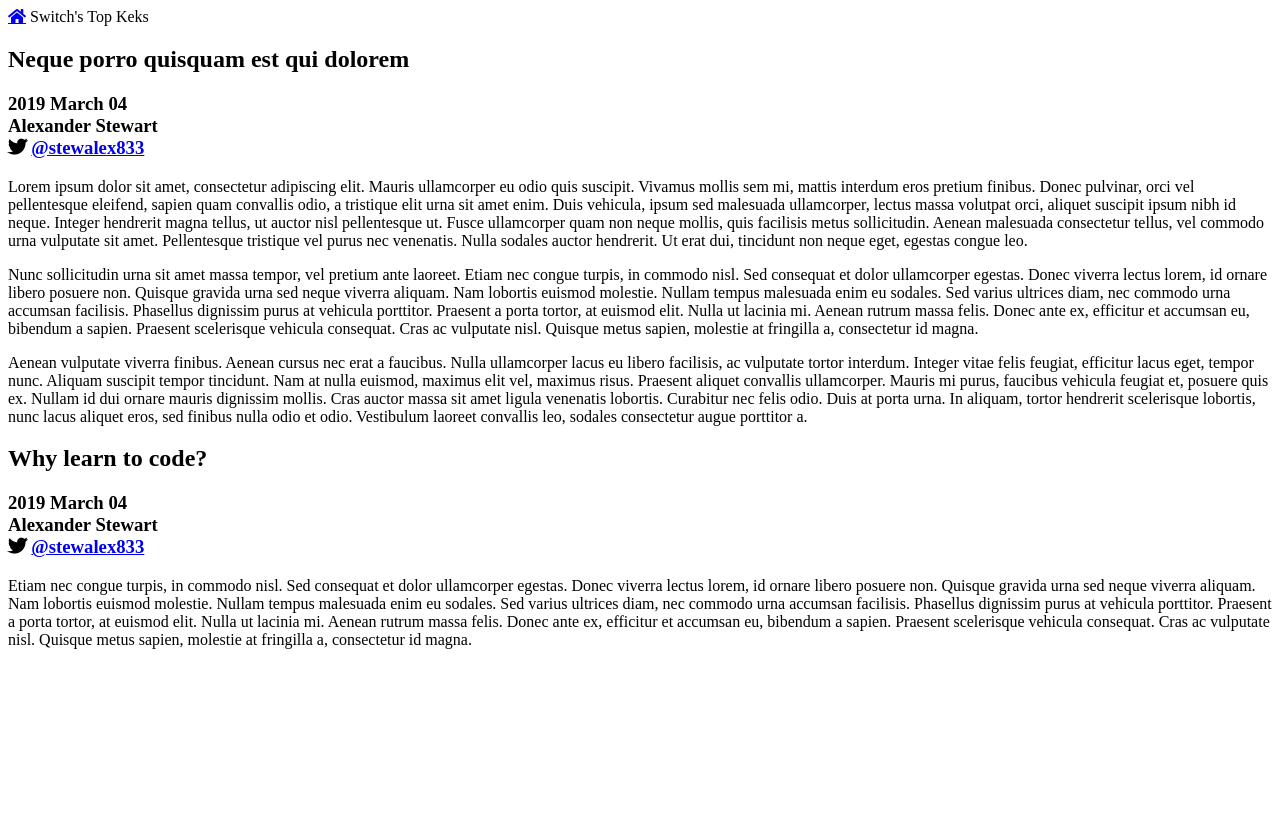
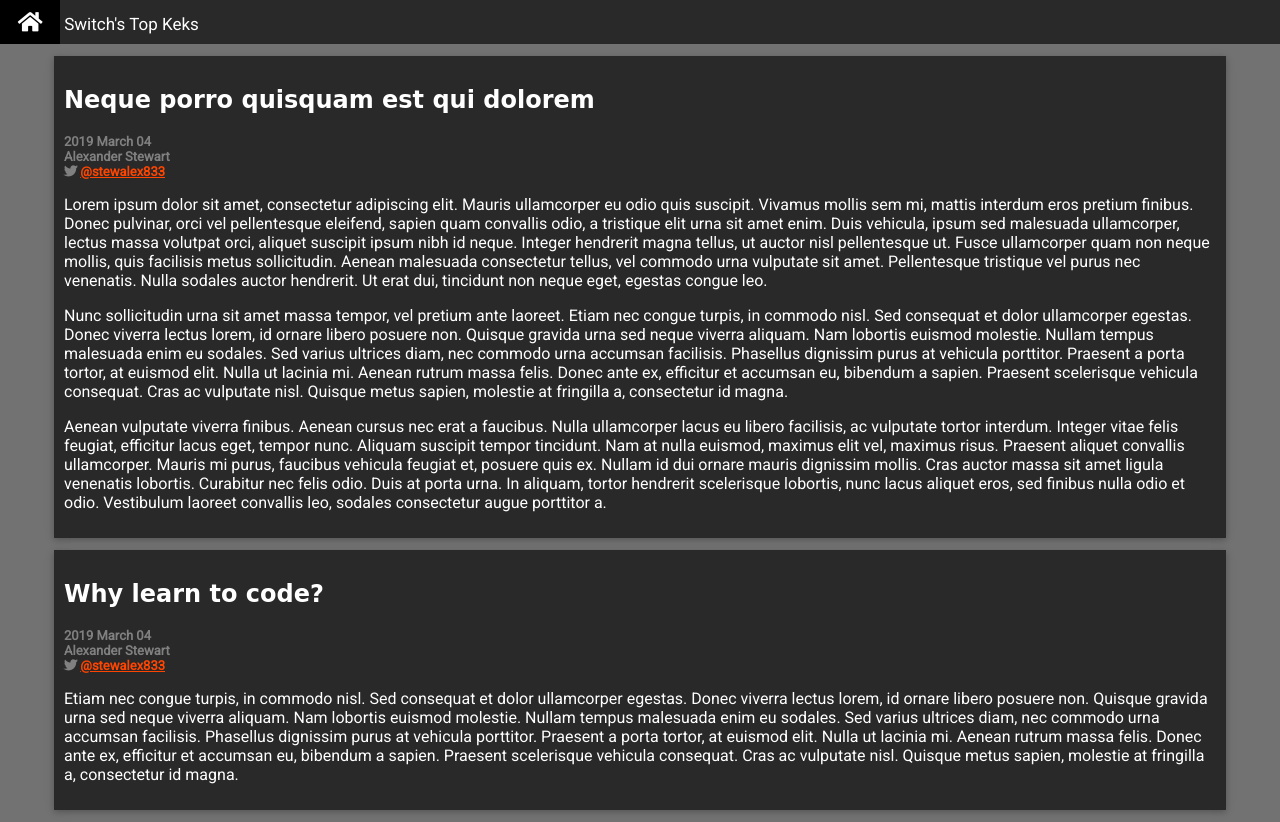
Before and after one commit to mladico/switch-s_top_keks, a plain HTML site: page index.html in a window 1280 px wide. Before the commit the page ends 800 px from the top, so only its background shows below. Drawn offline with Linux system fonts and the light colour scheme; a web font is replaced by a local one.

Commit message:
correcting relative paths

```diff
--- a/index.html
+++ b/index.html
@@ -4,7 +4,7 @@
 <head>
     <title>Switch's Top Keks</title>
 
-    <link rel="stylesheet" type="text/css" href="styles\site.css">
+    <link rel="stylesheet" type="text/css" href="site.css">
     <!-- Font Awesome (for icons) -->
     <link rel="stylesheet" href="https://use.fontawesome.com/releases/v5.7.2/css/all.css"
         integrity="sha384-fnmOCqbTlWIlj8LyTjo7mOUStjsKC4pOpQbqyi7RrhN7udi9RwhKkMHpvLbHG9Sr" crossorigin="anonymous">
@@ -21,7 +21,7 @@
 
 <body>
     <nav class="topnav">
-        <a href="./index.html" class="topnav-icons fa fa-home" title="Home"></a>
+        <a href="index.html" class="topnav-icons fa fa-home" title="Home"></a>
         Switch's Top Keks
     </nav>
 
```
